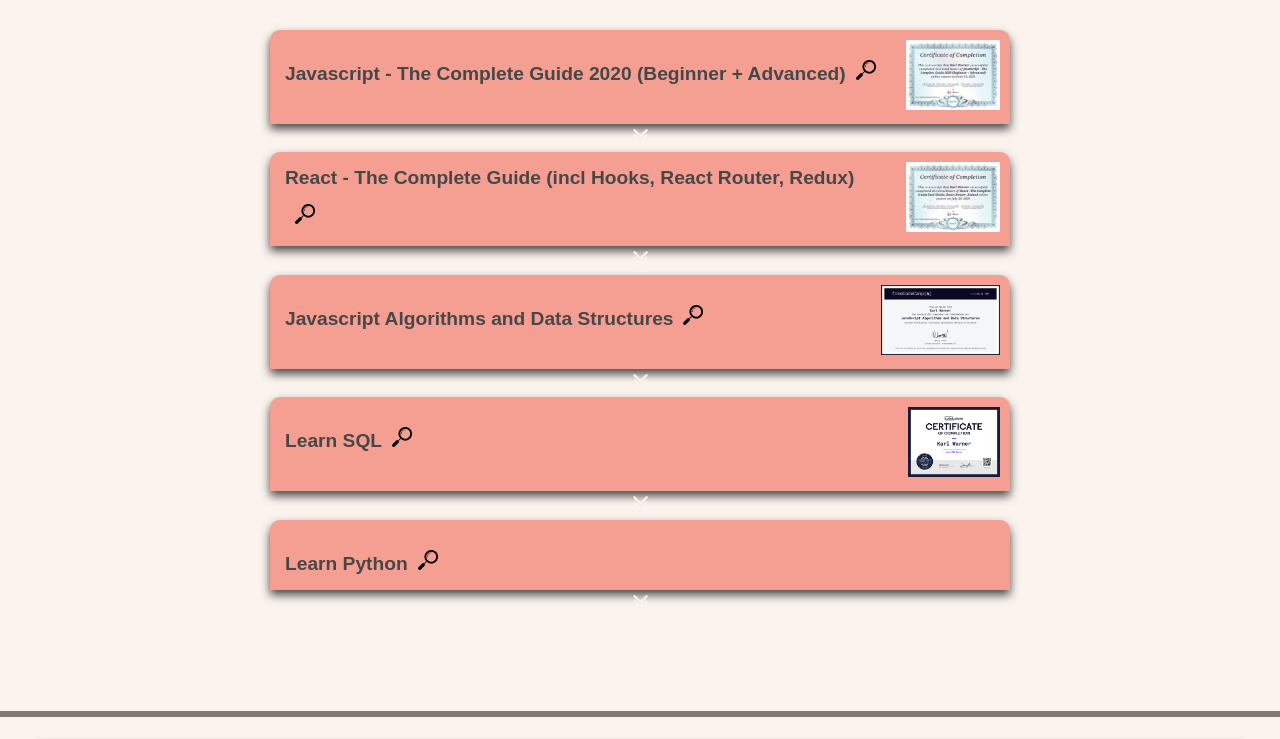
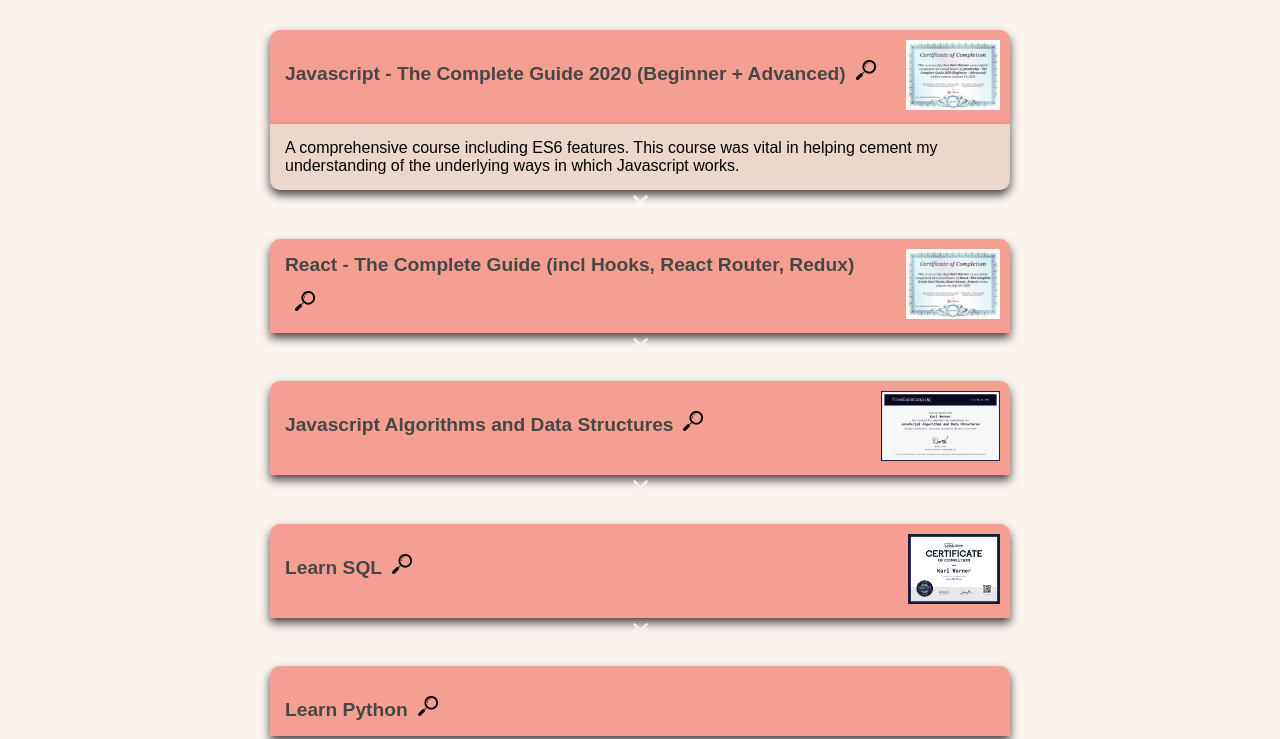
Before and after one commit to Kwarn/portfolio, a React (Create React App) app: page / in a window 1280 px wide. Shown: the part 3180-3919 px from the top of the page. Built offline with nearby package versions, Linux system fonts and the light colour scheme.

Commit message:
draw can now be open by default

```diff
--- a/src/containers/DrawToggle/Draw/Draw.js
+++ b/src/containers/DrawToggle/Draw/Draw.js
@@ -4,11 +4,8 @@ import classes from './Draw.module.css'
 const Draw = ({ isMouseOverDraw, content }) => {
   return (
     <div
-      className={
-        isMouseOverDraw
-          ? `${classes.Draw} ${classes.OnMouseOverDraw}`
-          : classes.Draw
-      }
+      className={`${classes.Draw}
+        ${isMouseOverDraw ? classes.OnMouseOverDraw : ''}`}
     >
       <p className={classes.Content}>{content}</p>
     </div>
--- a/src/containers/DrawToggle/Draw/Draw.module.css
+++ b/src/containers/DrawToggle/Draw/Draw.module.css
@@ -2,7 +2,7 @@
   border-radius: 0px 0px 10px 10px;
   background-color: #ecd7cd;
   box-shadow: 0 5px 10px #474747;
-  animation: openFullProject 0.3s ease-in-out;
+  animation: openFullProject 0.8s ease-in-out;
 }
 
 .OnMouseOverDraw {
--- a/src/containers/DrawToggle/DrawControl.js
+++ b/src/containers/DrawToggle/DrawControl.js
@@ -1,11 +1,15 @@
-import React, { useState } from 'react'
+import React, { useState, useEffect } from 'react'
 import imageAssets from '../../assets/assets'
 import Draw from './Draw/Draw'
 import classes from './DrawControl.module.css'
 
-const DrawControl = ({ drawContent }) => {
+const DrawControl = ({ drawContent, isDrawOpenByDefault }) => {
   const [isDrawOpen, setIsDrawOpen] = useState(false)
   const [isMouseOverDraw, setIsMouseOverDraw] = useState(false)
+
+  useEffect(() => {
+    if (isDrawOpenByDefault) setIsDrawOpen(true)
+  }, [isDrawOpenByDefault])
 
   const toggleDrawhandler = () => {
     setIsDrawOpen(!isDrawOpen)
--- a/src/containers/DrawToggle/DrawControl.module.css
+++ b/src/containers/DrawToggle/DrawControl.module.css
@@ -1,4 +1,5 @@
 .DrawControlWrapper {
+  margin: 0px 0px 20px 0px;
   padding: 5px 0 5px 0;
   cursor: pointer;
   text-align: center;
@@ -9,11 +10,11 @@
 }
 
 .DrawControlWrapper:hover .OpenDrawIcon {
+  position: relative;
   top: 5px;
 }
 
 .OpenDrawIcon {
-  position: relative;
   width: 15px;
   height: auto;
 }
```
